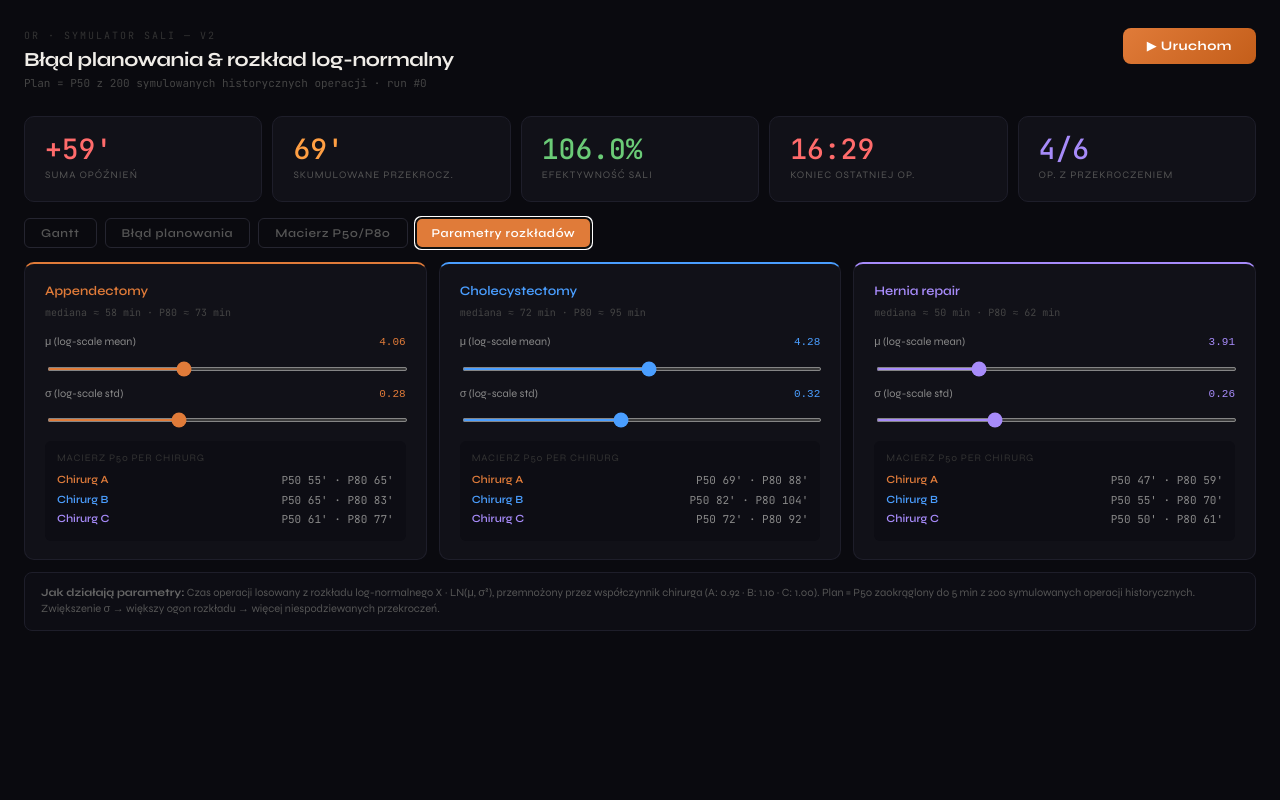
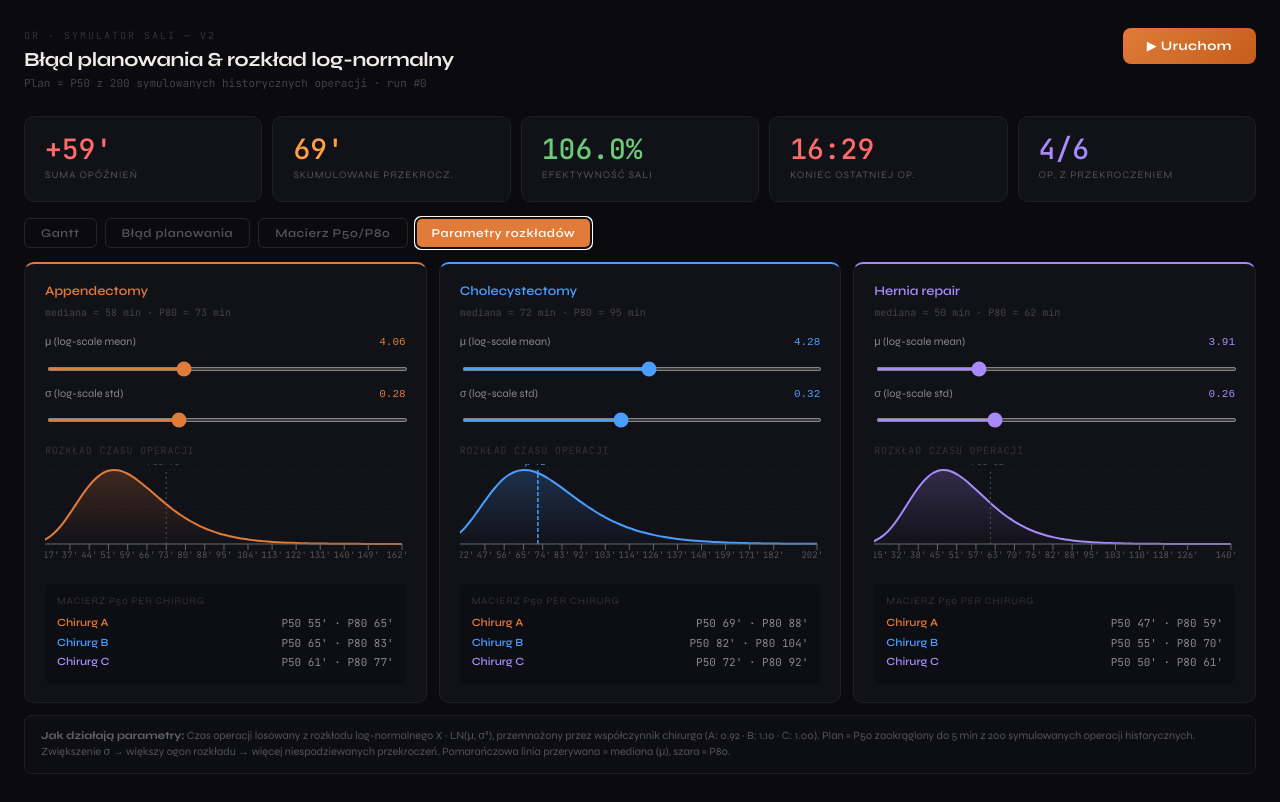
Before and after one commit to stanszulc/operating-room-simulator, a React (Vite) app in the folder or-simulator/: page / in a window 1280 px wide. Both pictures are taken after a click on the button "Parametry rozkładów". Built offline with nearby package versions, Linux system fonts and the light colour scheme.

Commit message:
add PDF distribution charts per procedure with mean/P50/P80 markers

```diff
--- a/or-simulator/src/App.jsx
+++ b/or-simulator/src/App.jsx
@@ -1,5 +1,5 @@
 import { useState, useMemo, useCallback } from "react";
-import { BarChart, Bar, XAxis, YAxis, Tooltip, ResponsiveContainer, Cell, ScatterChart, Scatter, ReferenceLine, CartesianGrid, Legend } from "recharts";
+import { BarChart, Bar, XAxis, YAxis, Tooltip, ResponsiveContainer, Cell, ScatterChart, Scatter, ReferenceLine, CartesianGrid, AreaChart, Area } from "recharts";
 
 // ── constants ──────────────────────────────────────────────────────────────
 const START = 8 * 60;
@@ -37,6 +37,31 @@ function randLognorm(mu, sigma) {
   const u1 = Math.random(), u2 = Math.random();
   const z = Math.sqrt(-2 * Math.log(Math.max(u1, 1e-10))) * Math.cos(2 * Math.PI * u2);
   return Math.exp(mu + sigma * z);
+}
+
+// ── log-normal PDF for chart ───────────────────────────────────────────────
+function lognormPDF(x, mu, sigma) {
+  if (x <= 0) return 0;
+  const lx = Math.log(x);
+  return (1 / (x * sigma * Math.sqrt(2 * Math.PI))) *
+    Math.exp(-((lx - mu) ** 2) / (2 * sigma ** 2));
+}
+
+function buildPDFCurve(mu, sigma, points = 80) {
+  const median = Math.exp(mu);
+  const xMin = Math.max(5, Math.round(median * 0.3));
+  const xMax = Math.round(median * 2.8);
+  const step = (xMax - xMin) / points;
+  const data = [];
+  let maxY = 0;
+  for (let i = 0; i <= points; i++) {
+    const x = xMin + i * step;
+    const y = lognormPDF(x, mu, sigma);
+    if (y > maxY) maxY = y;
+    data.push({ x: Math.round(x), y });
+  }
+  // normalize to 0-100 for readability
+  return { curve: data.map(d => ({ ...d, y: maxY > 0 ? (d.y / maxY) * 100 : 0 })), median, xMin, xMax };
 }
 
 function generateHistory(procParams, n = SIM_HISTORY) {
@@ -444,6 +469,16 @@ export default function ORSimV2() {
             const color = PROC_COLORS[proc];
             const previewMedian = Math.round(Math.exp(mu));
             const previewP80 = Math.round(Math.exp(mu + 0.842 * sigma));
+            const { curve, median, xMin, xMax } = buildPDFCurve(mu, sigma);
+            const medianPoint = curve.reduce((best, d) => Math.abs(d.x - median) < Math.abs(best.x - median) ? d : best, curve[0]);
+
+            // custom dot for median on chart
+            const CustomDot = (props) => {
+              const { cx, cy, payload } = props;
+              if (Math.abs(payload.x - Math.round(median)) > (xMax - xMin) / curve.length * 1.5) return null;
+              return <circle cx={cx} cy={cy} r={4} fill={color} stroke="#0a0a0f" strokeWidth={2} />;
+            };
+
             return (
               <div key={proc} className="card" style={{ borderTop:`2px solid ${color}` }}>
                 <div style={{ fontSize:13, fontWeight:600, color, marginBottom:4 }}>{proc}</div>
@@ -454,7 +489,45 @@ export default function ORSimV2() {
                   onChange={v => setParam(proc, "mu", v)} color={color} />
                 <Slider label="σ (log-scale std)" value={sigma} min={0.10} max={0.60} step={0.01}
                   onChange={v => setParam(proc, "sigma", v)} color={color} />
-                <div style={{ marginTop:12, background:"#0d0d14", borderRadius:6, padding:"10px 12px" }}>
+
+                {/* PDF curve chart */}
+                <div style={{ marginTop:14, marginBottom:4 }}>
+                  <div style={{ fontSize:10, color:"#333", textTransform:"uppercase", letterSpacing:"0.08em", marginBottom:6, fontFamily:"'JetBrains Mono',monospace" }}>
+                    Rozkład czasu operacji
+                  </div>
+                  <ResponsiveContainer width="100%" height={110}>
+                    <AreaChart data={curve} margin={{ top:6, right:4, bottom:0, left:-28 }}>
+                      <defs>
+                        <linearGradient id={`grad-${proc.replace(/\s/g,"")}`} x1="0" y1="0" x2="0" y2="1">
+                          <stop offset="5%" stopColor={color} stopOpacity={0.35} />
+                          <stop offset="95%" stopColor={color} stopOpacity={0.03} />
+                        </linearGradient>
+                      </defs>
+                      <CartesianGrid strokeDasharray="3 3" stroke="#1a1a26" vertical={false} />
+                      <XAxis dataKey="x" tick={{ fontSize:9, fill:"#555", fontFamily:"JetBrains Mono" }}
+                        tickFormatter={v => `${v}'`} interval="preserveStartEnd" />
+                      <YAxis hide />
+                      {/* median reference line */}
+                      <ReferenceLine x={Math.round(median)} stroke={color} strokeWidth={1.5}
+                        strokeDasharray="4 2"
+                        label={{ value:`μ=${Math.round(median)}'`, position:"top", fill:color, fontSize:9, fontFamily:"JetBrains Mono" }} />
+                      {/* P80 reference line */}
+                      <ReferenceLine x={previewP80} stroke="#555" strokeWidth={1}
+                        strokeDasharray="2 3"
+                        label={{ value:`P80=${previewP80}'`, position:"top", fill:"#555", fontSize:9, fontFamily:"JetBrains Mono" }} />
+                      <Tooltip
+                        contentStyle={{ background:"#1a1a28", border:`1px solid ${color}40`, borderRadius:6, fontSize:10 }}
+                        formatter={(v, n, p) => [`${p.payload.x} min`, "czas"]}
+                        labelFormatter={() => ""}
+                      />
+                      <Area type="monotone" dataKey="y" stroke={color} strokeWidth={2}
+                        fill={`url(#grad-${proc.replace(/\s/g,"")})`}
+                        dot={false} activeDot={{ r:3, fill:color }} />
+                    </AreaChart>
+                  </ResponsiveContainer>
+                </div>
+
+                <div style={{ marginTop:10, background:"#0d0d14", borderRadius:6, padding:"10px 12px" }}>
                   <div style={{ fontSize:10, color:"#333", textTransform:"uppercase", letterSpacing:"0.08em", marginBottom:6 }}>
                     Macierz P50 per chirurg
                   </div>
@@ -480,6 +553,7 @@ export default function ORSimV2() {
               współczynnik chirurga (A: 0.92 · B: 1.10 · C: 1.00).
               Plan = P50 zaokrąglony do 5 min z {SIM_HISTORY} symulowanych operacji historycznych.
               Zwiększenie σ → większy ogon rozkładu → więcej niespodziewanych przekroczeń.
+              Pomarańczowa linia przerywana = mediana (μ), szara = P80.
             </div>
           </div>
         </div>
```
